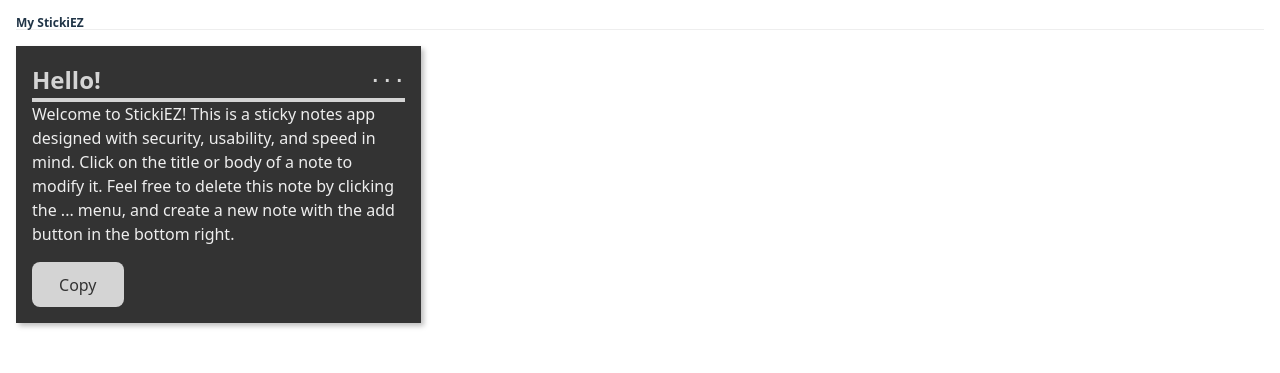
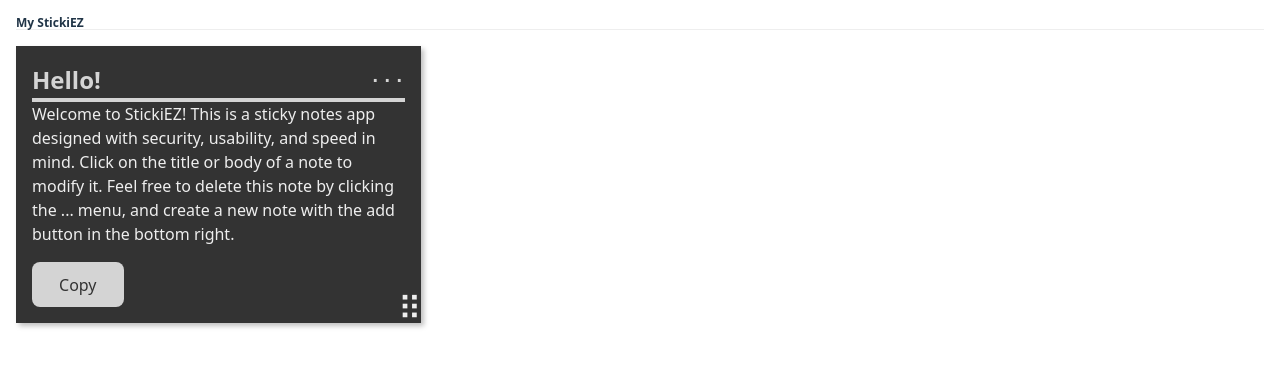
Before and after one commit to jameshardyatx/Stickiez, a React (Vite) app: page / in a window 1280 px wide. Shown: the top 373 px of the page. Built offline with nearby package versions, Linux system fonts and the light colour scheme.

Commit message:
Notes are now draggable, but revert to grid on refresh

```diff
--- a/package.json
+++ b/package.json
@@ -13,7 +13,8 @@
     "animate.css": "^4.1.1",
     "react": "^19.2.0",
     "react-cool-onclickoutside": "^1.7.0",
-    "react-dom": "^19.2.0"
+    "react-dom": "^19.2.0",
+    "react-draggable": "^4.5.0"
   },
   "devDependencies": {
     "@eslint/js": "^9.39.1",
--- a/src/App.css
+++ b/src/App.css
@@ -231,6 +231,14 @@
   justify-content: space-between;
 }
 
+.drag-handle {
+  position: absolute;
+  bottom: 0;
+  right: 0;
+  cursor: grab;
+  font-size: 2em;
+}
+
 .add-btn {
   border-radius: 100%;
   width: 50px;
--- a/src/Note.tsx
+++ b/src/Note.tsx
@@ -1,15 +1,19 @@
-import { useState, useEffect } from "react";
+import { useState, useEffect, useRef } from "react";
+import Draggable from "react-draggable";
 import type { NoteContent } from "./TNoteContent";
 import Modal from "./Modal";
-import 'animate.css';
+import "animate.css";
 import PlayAnimation from "./PlayAnimation";
 
 type NoteProps = {
-    note: NoteContent,
-    renderOrder: number,
-    onDelete: (id: string) => void,
-    onUpdate: (id: string, patch: Partial<Pick<NoteContent, "title" | "body" | "color">>) => void,
-}
+    note: NoteContent;
+    renderOrder: number;
+    onDelete: (id: string) => void;
+    onUpdate: (
+        id: string,
+        patch: Partial<Pick<NoteContent, "title" | "body" | "color">>,
+    ) => void;
+};
 
 async function copyNote(text: string): Promise<void> {
     try {
@@ -20,9 +24,10 @@
 }
 
 function Note(props: NoteProps) {
-
     const [draftTitle, setDraftTitle] = useState(props.note.title);
     const [draftBody, setDraftBody] = useState(props.note.body);
+    const [isDragging, setIsDragging] = useState(false);
+    const nodeRef = useRef<HTMLDivElement>(null);
 
     useEffect(() => {
         setDraftTitle(props.note.title);
@@ -31,71 +36,88 @@
 
     function commitTitle() {
         const next = draftTitle.trimEnd();
-        if (next !== props.note.title) props.onUpdate(props.note.id, { title: next });
+        if (next !== props.note.title)
+            props.onUpdate(props.note.id, { title: next });
     }
 
     function commitBody() {
         const next = draftBody.trimEnd();
-        if (next !== props.note.body) props.onUpdate(props.note.id, { body: next });
+        if (next !== props.note.body)
+            props.onUpdate(props.note.id, { body: next });
     }
 
     return (
-        <>
+        <Draggable
+            nodeRef={nodeRef}
+            handle=".drag-handle"
+            onStart={() => setIsDragging(true)}
+            onStop={() => setIsDragging(false)}
+        >
             <div
-                className="note animate__animated animate__fadeIn"
+                ref={nodeRef}
+                className={`note animate__animated animate__fadeIn ${isDragging ? "note--dragging" : ""}`}
                 data-color={props.note.color ? props.note.color : "white"}
-                style={{ "--animation-offset": `${props.renderOrder * 100}ms` } as React.CSSProperties}
+                style={
+                    {
+                        "--animation-offset": `${props.renderOrder * 100}ms`,
+                    } as React.CSSProperties
+                }
             >
-                <div className="note-header">
+                <div
+                    className="note-header"
+                    style={{ cursor: isDragging ? "grabbing" : "grab" }}
+                >
                     <span
                         className="editable note-title"
                         contentEditable
                         suppressContentEditableWarning={true}
-                        onInput={(e) => setDraftTitle(e.currentTarget.textContent ?? "")}
+                        onMouseDown={(e) => e.stopPropagation()}
+                        onInput={(e) =>
+                            setDraftTitle(e.currentTarget.textContent ?? "")
+                        }
                         onBlur={commitTitle}
                         onKeyDown={(e) => {
                             if (e.key === "Enter") {
-                                e.preventDefault();     // prevent newline in title
-                                e.currentTarget.blur(); // commit
+                                e.preventDefault();
+                                e.currentTarget.blur();
                             }
                         }}
                     >
                         {props.note.title}
                     </span>
-
                     <Modal
                         id={props.note.id}
                         onDelete={props.onDelete}
                         onUpdate={props.onUpdate}
                     />
                 </div>
-
                 <hr />
-
                 <span
                     className="editable note-text"
                     contentEditable
                     suppressContentEditableWarning={true}
-                    onInput={(e) => setDraftBody(e.currentTarget.textContent ?? "")}
+                    onInput={(e) =>
+                        setDraftBody(e.currentTarget.textContent ?? "")
+                    }
                     onBlur={commitBody}
                 >
                     {props.note.body}
                 </span>
-
                 <div className="note-buttons">
                     <button
                         className="copy-btn"
                         onClick={(e) => {
                             copyNote(props.note.body);
                             PlayAnimation(e.currentTarget, "rubberBand");
-                        }}>
+                        }}
+                    >
                         Copy
                     </button>
-
                 </div>
+                <div className="drag-handle">⣶</div>
             </div>
-        </>
-    )
+        </Draggable>
+    );
 }
 
 export default Note;
```
Also changed, not shown: 1 other file (tests, documents, lock files or other folders).
